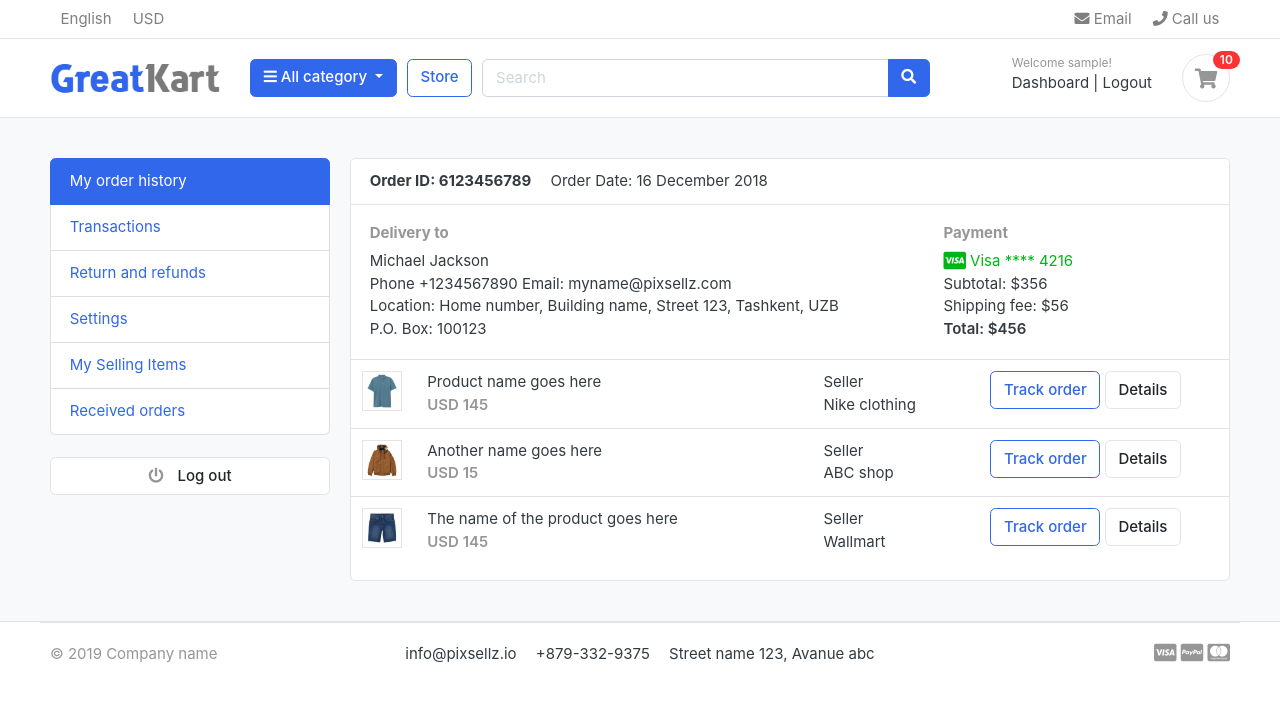
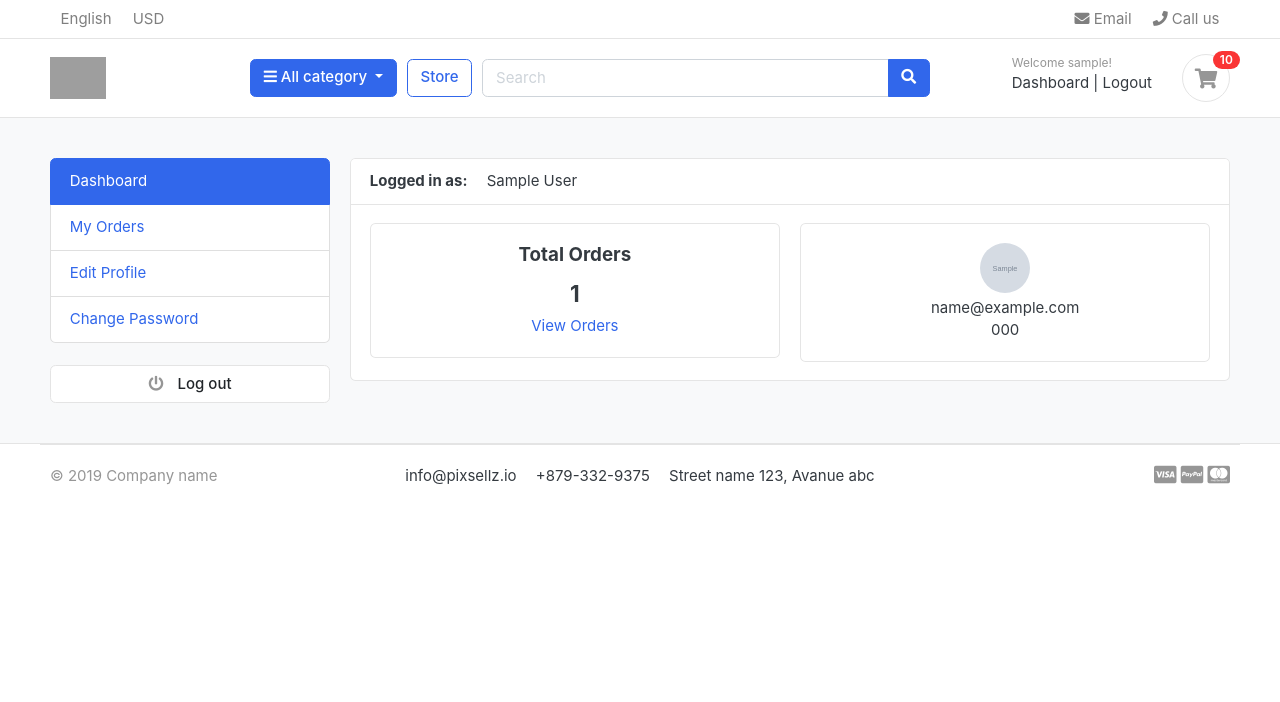
Before and after one commit to GAndanje/EcommerceStore, a Django app: page /accounts/ in a window 1280 px wide. Shown: the top 702 px of the page. Run offline with Django 3.2, Linux system fonts and the light colour scheme; a user stored in the database is signed in; tables that the repository leaves empty hold one stand-in row (values such as "Sample post"); grey boxes marked "Sample" are stand-in pictures; parts of the project's set-up code (start-up, migrations or seed data) failed here and were passed over; some libraries are stand-ins or nearby versions; some web fonts are replaced; grey boxes are pictures that could not be loaded.

Commit message:
this commit will render user dashboard

```diff
--- a/templates/accounts/dashboard.html
+++ b/templates/accounts/dashboard.html
@@ -1,88 +1,38 @@
 {% extends 'base.html'%}
+{%load static%}
 {% block content %}
 <section class="section-conten padding-y bg">
 {% include 'includes/alerts.html'%}
     <div class="container">
         <div class="row">
-        <aside class="col-md-3">
-            <!--   SIDEBAR   -->
-            <ul class="list-group">
-                <a class="list-group-item active" href="#"> My order history </a>
-                <a class="list-group-item" href="#"> Transactions </a>
-                <a class="list-group-item" href="#"> Return and refunds </a>
-                <a class="list-group-item" href="#">Settings </a>
-                <a class="list-group-item" href="#"> My Selling Items </a>
-                <a class="list-group-item" href="#"> Received orders </a>
-            </ul>
-            <br>
-            <a class="btn btn-light btn-block" href="{% url 'logout'%}"> <i class="fa fa-power-off"></i> <span class="text">Log out</span> </a>
-            <!--   SIDEBAR .//END   -->
-        </aside>
+            {%include 'includes/dashboard_sidebar.html'%}
         <main class="col-md-9">
             <article class="card">
             <header class="card-header">
-                <strong class="d-inline-block mr-3">Order ID: 6123456789</strong>
-                <span>Order Date: 16 December 2018</span>
+                <strong class="d-inline-block mr-3">Logged in as: </strong>
+                <span>{{user.full_name}}</span>
             </header>
             <div class="card-body">
                 <div class="row">
-                    <div class="col-md-8">
-                        <h6 class="text-muted">Delivery to</h6>
-                        <p>Michael Jackson <br>
-                        Phone +1234567890 Email: myname@pixsellz.com <br>
-                        Location: Home number, Building name, Street 123,  Tashkent, UZB <br>
-                        P.O. Box: 100123
-                         </p>
+                    <div class="col-md-6">
+                        <div class="card" style="text-align:center">
+                            <div class="card-body">
+                                <h5 class="card-title">Total Orders</h5>
+                                <h4>{{orders_count}}</h4>
+                                <a href="{%url 'my_orders'%}">View Orders</a>
+                            </div>
+                        </div>
                     </div>
-                    <div class="col-md-4">
-                        <h6 class="text-muted">Payment</h6>
-                        <span class="text-success">
-                            <i class="fab fa-lg fa-cc-visa"></i>
-                            Visa  **** 4216
-                        </span>
-                        <p>Subtotal: $356 <br>
-                         Shipping fee:  $56 <br>
-                         <span class="b">Total:  $456 </span>
-                        </p>
+                    <div class="col-md-6">
+                        <div class="card" style="text-align: center;">
+                            <div class="card-body">
+                                <img class="mb-1" src="{{user_profile.profile_picture.url}}" alt="User Profile Picture" width="50" height="50" style="border-radius:50%;">
+                                <p class="mb-0">{{user.email}}</p>
+                                <p>{{user.phone_number}}</p>
+                            </div>
+                        </div>
                     </div>
-                </div> <!-- row.// -->
-            </div> <!-- card-body .// -->
-            <div class="table-responsive">
-            <table class="table table-hover">
-                <tr>
-                    <td width="65">
-                        <img src="../images/items/1.jpg" class="img-xs border">
-                    </td>
-                    <td>
-                        <p class="title mb-0">Product name goes here </p>
-                        <var class="price text-muted">USD 145</var>
-                    </td>
-                    <td> Seller <br> Nike clothing </td>
-                    <td width="250"> <a href="#" class="btn btn-outline-primary">Track order</a> <a href="#" class="btn btn-light"> Details </a> </td>
-                </tr>
-                <tr>
-                    <td>
-                        <img src="../images/items/2.jpg" class="img-xs border">
-                    </td>
-                    <td>
-                        <p class="title mb-0">Another name goes here </p>
-                        <var class="price text-muted">USD 15</var>
-                    </td>
-                    <td> Seller <br> ABC shop </td>
-                    <td> <a href="#" class="btn btn-outline-primary">Track order</a> <a href="#" class="btn btn-light"> Details </a> </td>
-                </tr>
-                <tr>
-                    <td>
-                        <img src="../images/items/3.jpg" class="img-xs border">
-                    </td>
-                    <td>
-                        <p class="title mb-0">The name of the product  goes here </p>
-                        <var class="price text-muted">USD 145</var>
-                    </td>
-                    <td> Seller <br> Wallmart </td>
-                    <td> <a href="#" class="btn btn-outline-primary">Track order</a> <a href="#" class="btn btn-light"> Details </a> </td>
-                </tr>
-            </table>
+
             </div> <!-- table-responsive .end// -->
             </article> <!-- order-group.// -->
         </main>
--- /dev/null
+++ b/templates/includes/dashboard_sidebar.html
@@ -0,0 +1,12 @@
+<aside class="col-md-3">
+    <!--   SIDEBAR   -->
+    <ul class="list-group">
+        <a class="list-group-item{%if '/accounts/' == request.path%} active{%endif%}" href="{%url 'dashboard'%}"> Dashboard </a>
+        <a class="list-group-item{%if '/my_orders/' in request.path%} active{%endif%}" href="{%url 'my_orders'%}"> My Orders </a>
+        <a class="list-group-item{%if '/edit_profile/' in request.path%} active{%endif%}" href="{%url 'edit_profile'%}"> Edit Profile </a>
+        <a class="list-group-item{%if '/change_password/' in request.path%} active{%endif%}" href="{%url 'change_password'%}"> Change Password </a>
+    </ul>
+    <br>
+    <a class="btn btn-light btn-block" href="{% url 'logout'%}"> <i class="fa fa-power-off"></i> <span class="text">Log out</span> </a>
+    <!--   SIDEBAR .//END   -->
+</aside>
--- a/templates/includes/navbar.html
+++ b/templates/includes/navbar.html
@@ -28,7 +28,7 @@
     <div class="row align-items-center">
         <div class="col-lg-2 col-md-3 col-6">
             <a href="{%url 'home'%}" class="brand-wrap">
-                <img class="logo" src="{%static './images/logo.png'%}">
+                <img class="logo" src="{%static './images/carticon2.jpg'%}">
             </a> <!-- brand-wrap.// -->
         </div>
         <div class="col-lg col-sm col-md col-6 flex-grow-0">
```
Also changed, not shown: templates/accounts/change_password.html (added, +43 -0 lines), templates/accounts/edit_profile.html (added, +76 -0 lines), templates/accounts/my_orders.html (added, +53 -0 lines), templates/accounts/order_detail.html (added).
